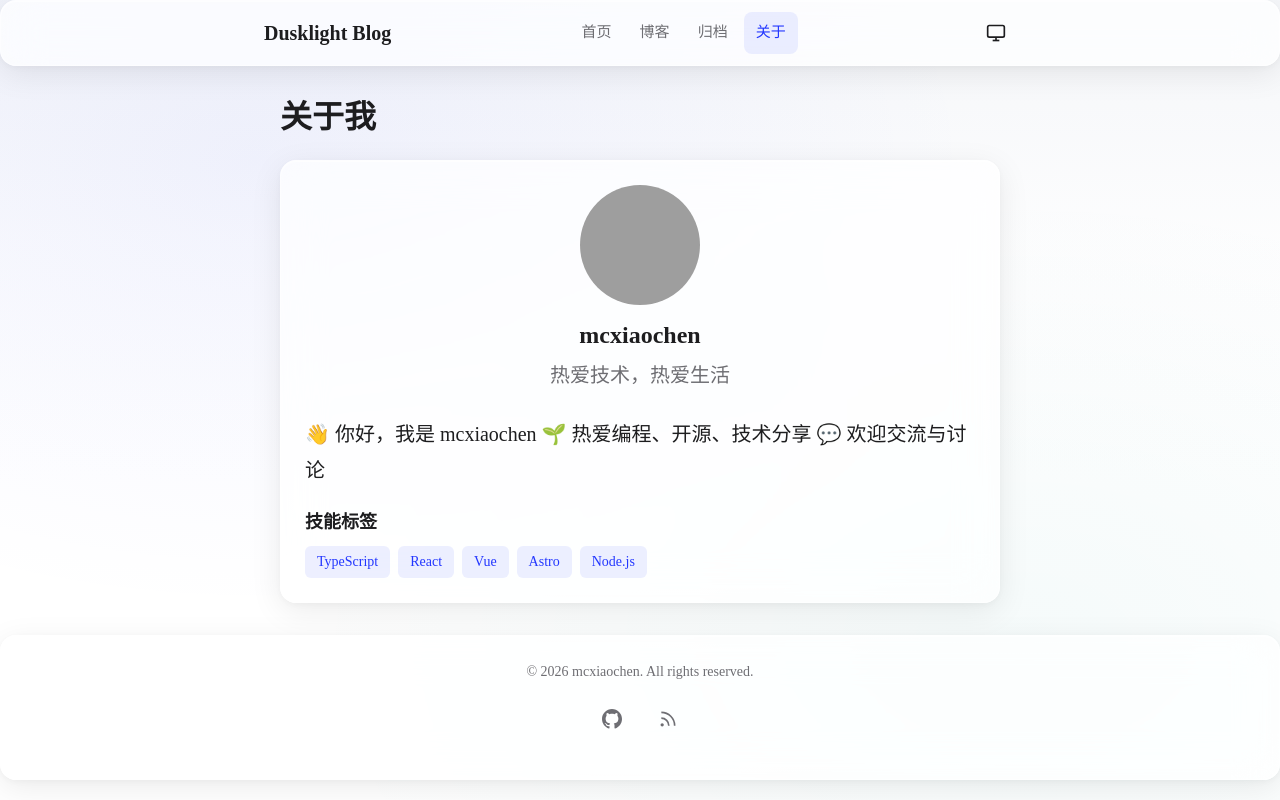
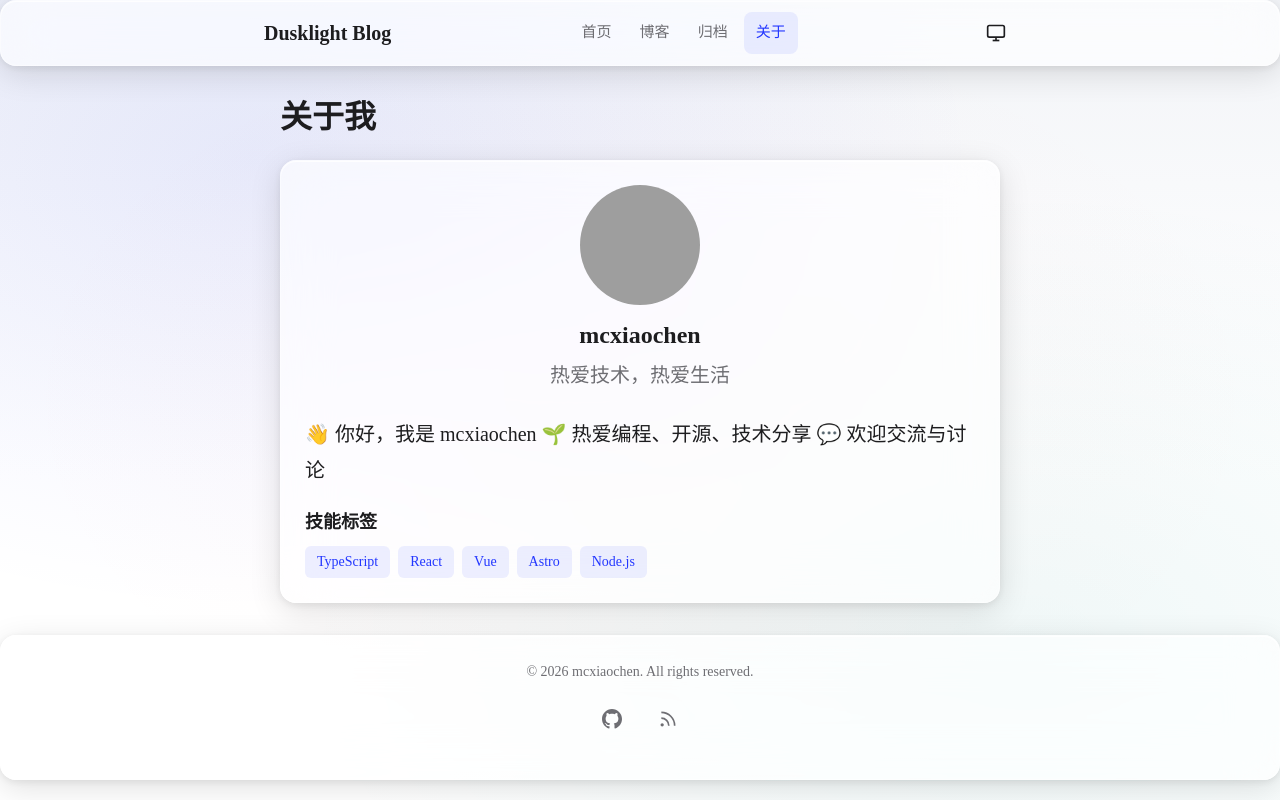
Before and after one commit to mcxiaochenn/Dusklight, an Astro site: page /about in a window 1280 px wide. Built offline with nearby package versions, Linux system fonts and the light colour scheme; Astro itself is replaced by a stand-in of ours; grey boxes are pictures that could not be loaded.

Commit message:
@style: 增强液态玻璃效果
## 增强内容
- 增加背景透明度 (0.72 -> 0.65)
- 增加模糊半径 (20px -> 24px)
- 增强阴影效果
- 增强背景渐变
@

```diff
--- a/src/styles/global.css
+++ b/src/styles/global.css
@@ -33,13 +33,14 @@
 	--color-border: #d2d2d7;
 
 	/* 液态玻璃效果 */
-	--glass-bg: rgba(255, 255, 255, 0.72);
-	--glass-bg-hover: rgba(255, 255, 255, 0.85);
-	--glass-border: rgba(255, 255, 255, 0.5);
-	--glass-blur: 20px;
+	--glass-bg: rgba(255, 255, 255, 0.65);
+	--glass-bg-hover: rgba(255, 255, 255, 0.8);
+	--glass-border: rgba(255, 255, 255, 0.4);
+	--glass-blur: 24px;
 	--glass-shadow:
-		0 8px 32px rgba(0, 0, 0, 0.08),
-		0 2px 8px rgba(0, 0, 0, 0.04);
+		0 8px 32px rgba(0, 0, 0, 0.12),
+		0 2px 8px rgba(0, 0, 0, 0.08),
+		inset 0 1px 0 rgba(255, 255, 255, 0.5);
 	--glass-highlight: inset 0 1px 0 rgba(255, 255, 255, 0.6);
 
 	/* 间距系统 (8pt 网格) */
@@ -90,13 +91,14 @@
 	--color-text-tertiary: #86868b;
 	--color-border: #48484a;
 
-	--glass-bg: rgba(30, 30, 32, 0.72);
-	--glass-bg-hover: rgba(30, 30, 32, 0.85);
-	--glass-border: rgba(255, 255, 255, 0.12);
+	--glass-bg: rgba(30, 30, 32, 0.65);
+	--glass-bg-hover: rgba(30, 30, 32, 0.8);
+	--glass-border: rgba(255, 255, 255, 0.15);
 	--glass-shadow:
-		0 8px 32px rgba(0, 0, 0, 0.3),
-		0 2px 8px rgba(0, 0, 0, 0.2);
-	--glass-highlight: inset 0 1px 0 rgba(255, 255, 255, 0.08);
+		0 8px 32px rgba(0, 0, 0, 0.4),
+		0 2px 8px rgba(0, 0, 0, 0.3),
+		inset 0 1px 0 rgba(255, 255, 255, 0.1);
+	--glass-highlight: inset 0 1px 0 rgba(255, 255, 255, 0.1);
 }
 
 /* ===== 全局样式 ===== */
@@ -106,9 +108,10 @@ body {
 	padding: 0;
 	text-align: left;
 	background:
-		radial-gradient(ellipse at 20% 20%, rgba(35, 55, 255, 0.05) 0%, transparent 50%),
-		radial-gradient(ellipse at 80% 80%, rgba(0, 138, 138, 0.04) 0%, transparent 50%),
-		linear-gradient(180deg, rgba(var(--gray-light), 40%) 0%, rgba(var(--gray-light), 10%) 30%, var(--color-bg) 60%);
+		radial-gradient(ellipse at 20% 20%, rgba(35, 55, 255, 0.08) 0%, transparent 50%),
+		radial-gradient(ellipse at 80% 80%, rgba(0, 138, 138, 0.06) 0%, transparent 50%),
+		radial-gradient(ellipse at 50% 50%, rgba(255, 100, 100, 0.03) 0%, transparent 70%),
+		linear-gradient(180deg, rgba(var(--gray-light), 50%) 0%, rgba(var(--gray-light), 20%) 30%, var(--color-bg) 60%);
 	background-attachment: fixed;
 	word-wrap: break-word;
 	overflow-wrap: break-word;
@@ -119,8 +122,9 @@ body {
 
 :root.dark body {
 	background:
-		radial-gradient(ellipse at 20% 20%, rgba(35, 55, 255, 0.08) 0%, transparent 50%),
-		radial-gradient(ellipse at 80% 80%, rgba(0, 138, 138, 0.06) 0%, transparent 50%),
+		radial-gradient(ellipse at 20% 20%, rgba(35, 55, 255, 0.12) 0%, transparent 50%),
+		radial-gradient(ellipse at 80% 80%, rgba(0, 138, 138, 0.08) 0%, transparent 50%),
+		radial-gradient(ellipse at 50% 50%, rgba(255, 100, 100, 0.04) 0%, transparent 70%),
 		linear-gradient(180deg, #1c1c1e 0%, #000 100%);
 }
 
```
